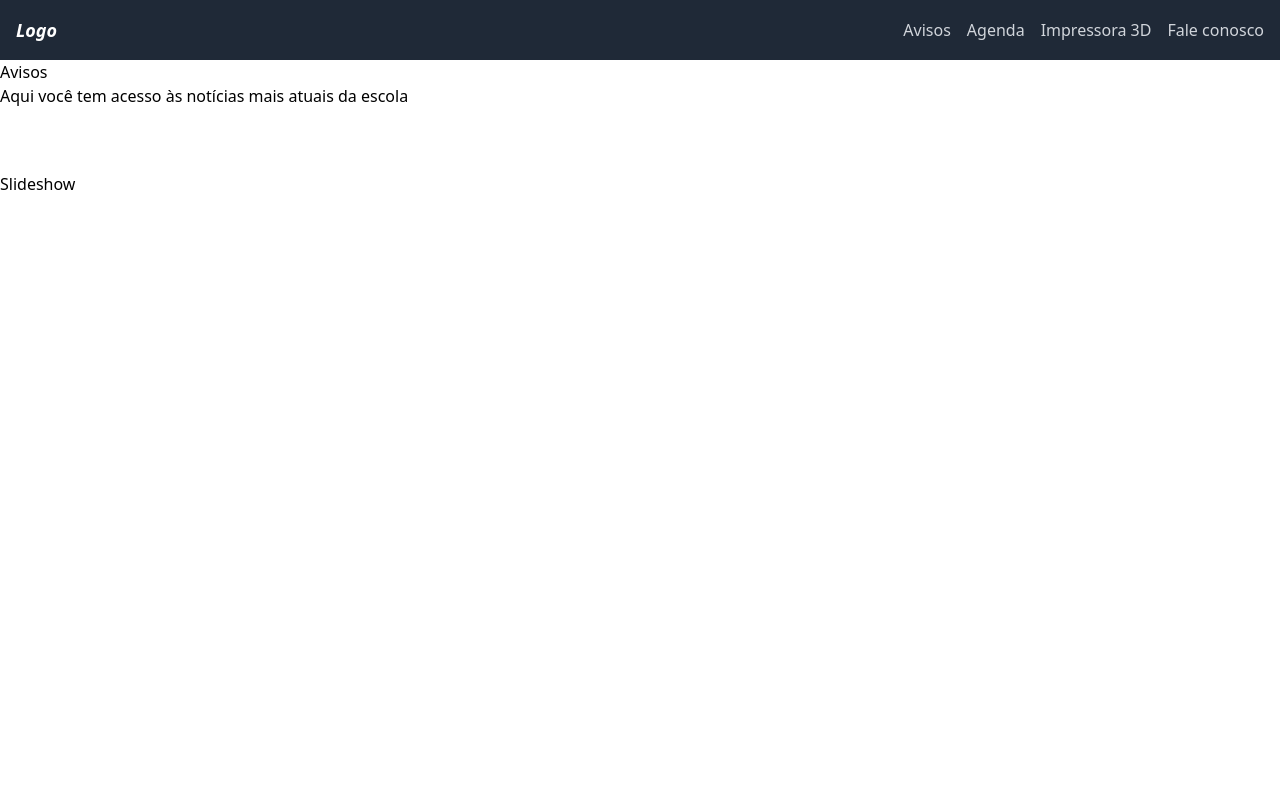
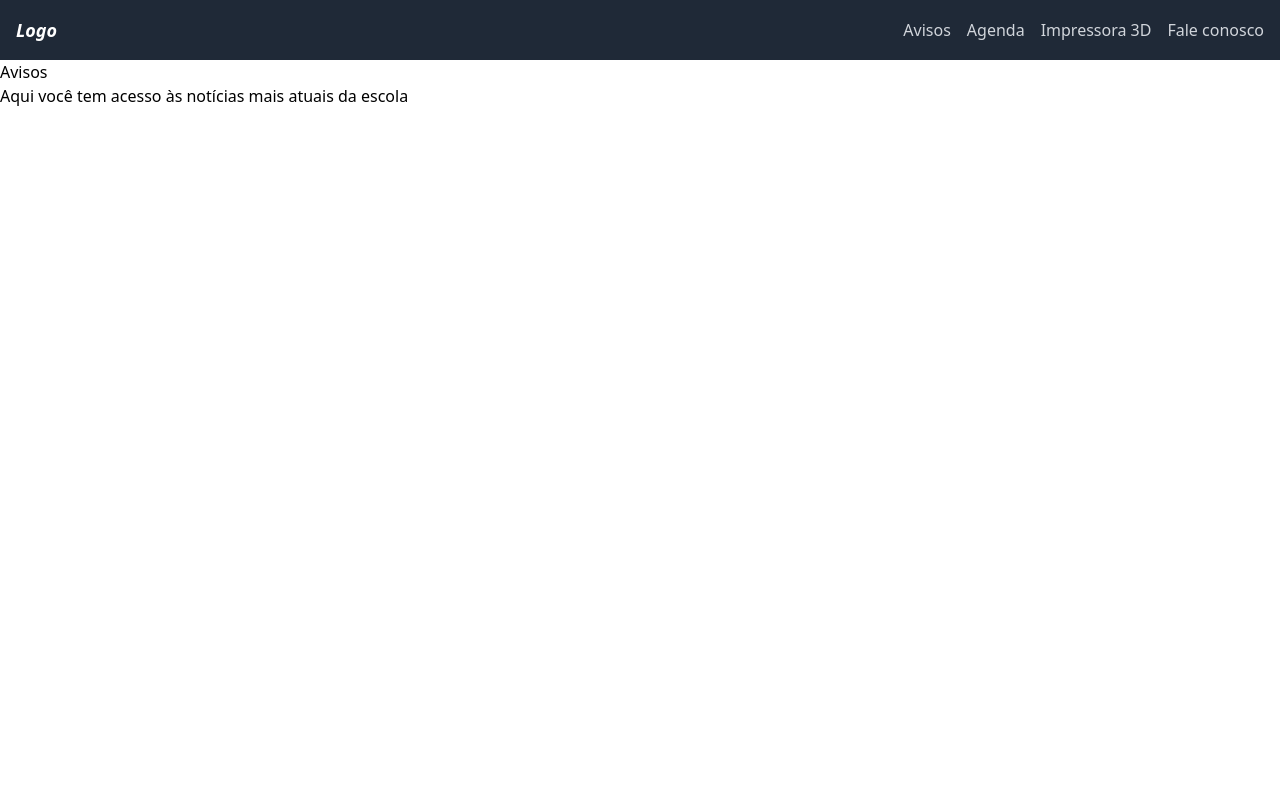
Before and after one commit to Paulo-V-Developer34/MarechalWeb, a Next.js app: page /home in a window 1280 px wide. Shown: the top 800 px of the page. Built offline with nearby package versions, Linux system fonts and the light colour scheme.

Commit message:
modify slideshow

```diff
--- a/src/components/Slideshow.tsx
+++ b/src/components/Slideshow.tsx
@@ -1,7 +1,22 @@
+"use client"
+
 import Image from "next/image"
 
 export default function Slideshow(){
+    //simulando a API
+    const slideimages = [
+        {local:"/public/enem.png"},
+        {local:"/public/estudantes.png"},
+        {local:"/public/impressora3d.jpg"},
+        {local:"/public/medalharedacao.jpg"},
+    ]
+
     return (
-        <div className="max-w-[1400px] h-[780px] m-auto py-16">Slideshow</div>
+        <div className="max-w-[1400px] h-[780px] m-auto py-16 px-4 relative">
+            <div style={{backgroundImage:slideimages[0].local}} className="w-full h-full rounded-2xl bg-center bg-cover duration-500"/>
+            {/* seta direita */}
+            {/* <i class="fi fi-ss-arrow-circle-right"></i> */}
+            {/* seta esquerda */}
+        </div>
     )
 }
```
Also changed, not shown: public/arrow-circle-right.svg (added).
